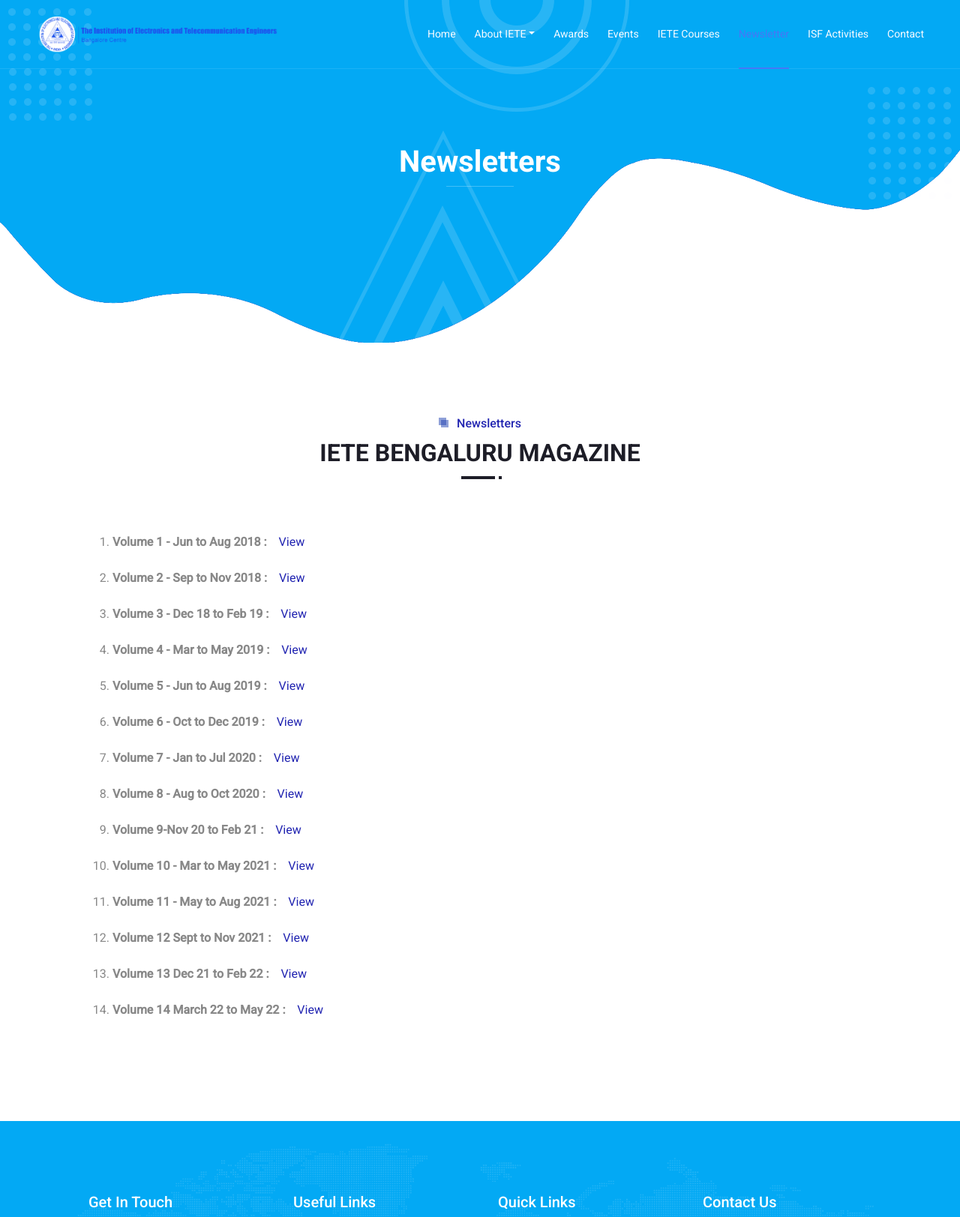
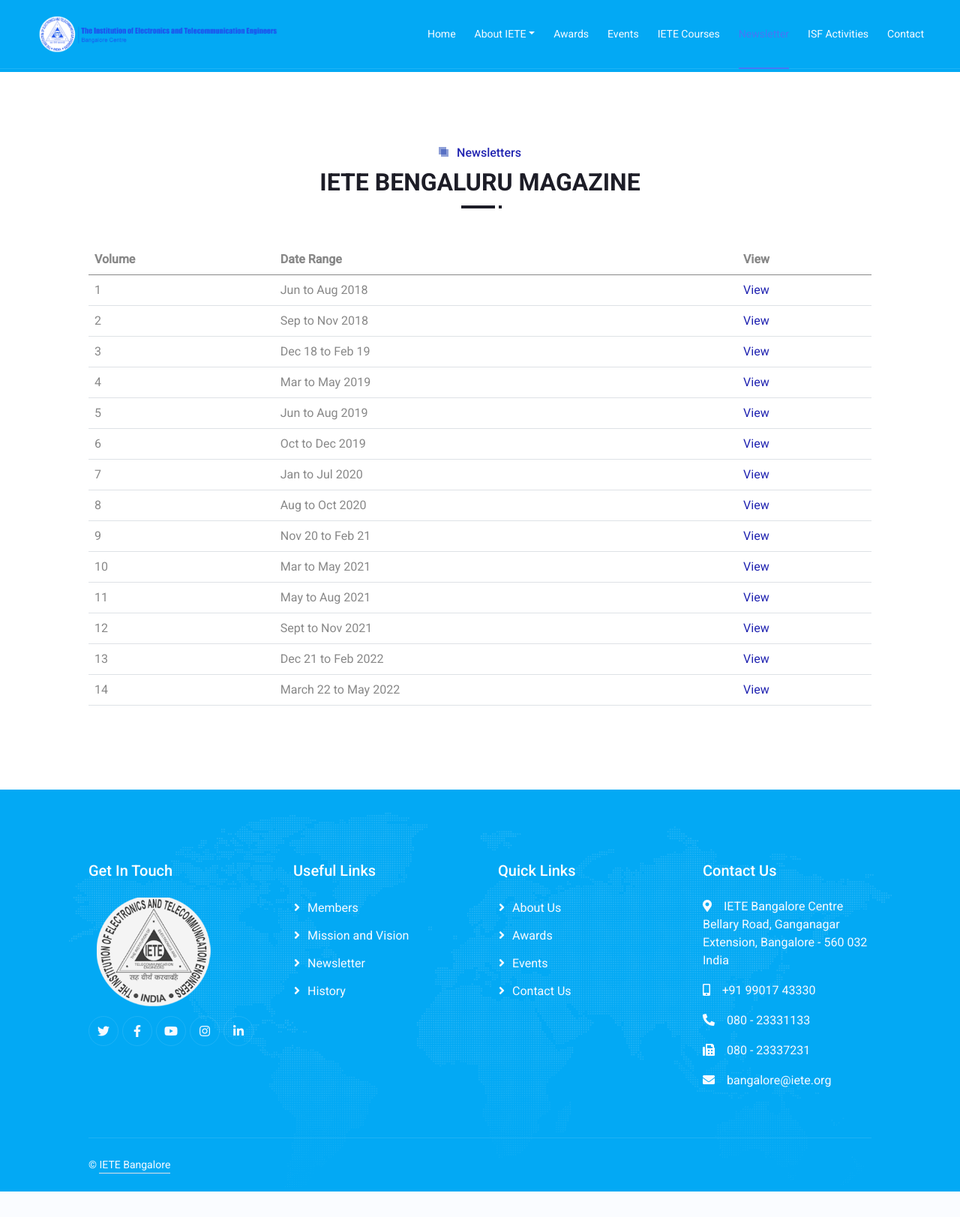
Before and after one commit to KetanKeshav/IETE-Bangalore, a PHP site: page /newsletter.php in a window 1280 px wide. Shown: the top 1623 px of the page at 75% size. After the commit the page ends 1589 px from the top, so only its background shows below. Run offline with PHP 8.4, Linux system fonts and the light colour scheme; some libraries are stand-ins or nearby versions.

Commit message:
newsletter

```diff
--- a/newsletter.php
+++ b/newsletter.php
@@ -27,15 +27,7 @@
         <div class="container-xxl position-relative p-0">
             <?php include 'include/navbar.php'; ?>
 
-            <div class="container-xxl py-5 bg-primary hero-header mb-5">
-                <div class="container my-5 py-5 px-lg-5">
-                    <div class="row g-5 py-5">
-                        <div class="col-12 text-center">
-                            <h1 class="text-white animated zoomIn">Newsletters</h1>
-                            <hr class="bg-white mx-auto mt-0" style="width: 90px;">
-                        </div>
-                    </div>
-                </div>
+            <div class="container-xxl py-5 bg-primary mb-5">
             </div>
         </div>
         <!-- Navbar & Hero End -->
@@ -68,52 +60,90 @@
                 </div>
                 <div class="row g-5">
                     <div class="col-lg-12 wow fadeInUp" data-wow-delay="0.1s">
-                        <p class="mb-4">
-                        <ol>
-                            <li>
-                                <b>Volume 1 - Jun to Aug 2018 :</b> &nbsp;&nbsp; <a href="assets\newsletter\volume_1.pdf" target="_blank" target="_blank">View</a>
-                            </li><br>
-                            <li>
-                                <b>Volume 2 - Sep to Nov 2018 :</b> &nbsp;&nbsp; <a href="assets\newsletter\volume_2.pdf" target="_blank">View</a>
-                            </li><br>
-                            <li>
-                                <b>Volume 3 - Dec 18 to Feb 19 :</b> &nbsp;&nbsp; <a href="assets\newsletter\volume_3.pdf" target="_blank">View</a>
-                            </li><br>
-                            <li>
-                                <b>Volume 4 - Mar to May 2019 :</b> &nbsp;&nbsp; <a href="assets\newsletter\volume_4.pdf" target="_blank">View</a>
-                            </li><br>
-                            <li>
-                                <b>Volume 5 - Jun to Aug 2019 :</b> &nbsp;&nbsp; <a href="assets\newsletter\volume_5.pdf" target="_blank">View</a>
-                            </li><br>
-                            <li>
-                                <b>Volume 6 - Oct to Dec 2019 :</b> &nbsp;&nbsp; <a href="assets\newsletter\volume_6.pdf" target="_blank">View</a>
-                            </li><br>
-                            <li>
-                                <b>Volume 7 - Jan to Jul 2020 :</b> &nbsp;&nbsp; <a href="assets\newsletter\volume_7.pdf" target="_blank">View</a>
-                            </li><br>
-                            <li>
-                                <b>Volume 8 - Aug to Oct 2020 :</b> &nbsp;&nbsp; <a href="assets\newsletter\volume_8.pdf" target="_blank">View</a>
-                            </li><br>
-                            <li>
-                                <b>Volume 9-Nov 20 to Feb 21 :</b> &nbsp;&nbsp; <a href="assets\newsletter\volume_9.pdf" target="_blank">View</a>
-                            </li><br>
-                            <li>
-                                <b>Volume 10 - Mar to May 2021 :</b> &nbsp;&nbsp; <a href="assets\newsletter\volume_10.pdf" target="_blank">View</a>
-                            </li><br>
-                            <li>
-                                <b>Volume 11 - May to Aug 2021 :</b> &nbsp;&nbsp; <a href="assets\newsletter\volume_11.pdf" target="_blank">View</a>
-                            </li><br>
-                            <li>
-                                <b>Volume 12 Sept to Nov 2021 :</b> &nbsp;&nbsp; <a href="assets\newsletter\volume_12.pdf" target="_blank">View</a>
-                            </li><br>
-                            <li>
-                                <b>Volume 13 Dec 21 to Feb 22 :</b> &nbsp;&nbsp; <a href="assets\newsletter\volume_13.pdf" target="_blank">View</a>
-                            </li><br>
-                            <li>
-                                <b>Volume 14 March 22 to May 22 :</b> &nbsp;&nbsp; <a href="assets\newsletter\volume_14.pdf" target="_blank">View</a>
-                            </li><br>
-                        </ol>
-                        </p>
+                        <div class="table-responsive">
+                            <table class="table">
+                                <thead>
+                                    <tr>
+                                        <th>Volume</th>
+                                        <th>Date Range</th>
+                                        <th>View</th>
+                                    </tr>
+                                </thead>
+                                <tbody>
+                                    <tr>
+                                        <td>1</td>
+                                        <td>Jun to Aug 2018</td>
+                                        <td><a href="assets\newsletter\volume_1.pdf" target="_blank">View</a></td>
+                                    </tr>
+                                    <tr>
+                                        <td>2</td>
+                                        <td>Sep to Nov 2018</td>
+                                        <td><a href="assets\newsletter\volume_2.pdf" target="_blank">View</a></td>
+                                    </tr>
+                                    <tr>
+                                        <td>3</td>
+                                        <td>Dec 18 to Feb 19</td>
+                                        <td><a href="assets\newsletter\volume_3.pdf" target="_blank">View</a></td>
+                                    </tr>
+                                    <tr>
+                                        <td>4</td>
+                                        <td>Mar to May 2019</td>
+                                        <td><a href="assets\newsletter\volume_4.pdf" target="_blank">View</a></td>
+                                    </tr>
+                                    <tr>
+                                        <td>5</td>
+                                        <td>Jun to Aug 2019</td>
+                                        <td><a href="assets\newsletter\volume_5.pdf" target="_blank">View</a></td>
+                                    </tr>
+                                    <tr>
+                                        <td>6</td>
+                                        <td>Oct to Dec 2019</td>
+                                        <td><a href="assets\newsletter\volume_6.pdf" target="_blank">View</a></td>
+                                    </tr>
+                                    <tr>
+                                        <td>7</td>
+                                        <td>Jan to Jul 2020</td>
+                                        <td><a href="assets\newsletter\volume_7.pdf" target="_blank">View</a></td>
+                                    </tr>
+                                    <tr>
+                                        <td>8</td>
+                                        <td>Aug to Oct 2020</td>
+                                        <td><a href="assets\newsletter\volume_8.pdf" target="_blank">View</a></td>
+                                    </tr>
+                                    <tr>
+                                        <td>9</td>
+                                        <td>Nov 20 to Feb 21</td>
+                                        <td><a href="assets\newsletter\volume_9.pdf" target="_blank">View</a></td>
+                                    </tr>
+                                    <tr>
+                                        <td>10</td>
+                                        <td>Mar to May 2021</td>
+                                        <td><a href="assets\newsletter\volume_10.pdf" target="_blank">View</a></td>
+                                    </tr>
+                                    <tr>
+                                        <td>11</td>
+                                        <td>May to Aug 2021</td>
+                                        <td><a href="assets\newsletter\volume_11.pdf" target="_blank">View</a></td>
+                                    </tr>
+                                    <tr>
+                                        <td>12</td>
+                                        <td>Sept to Nov 2021</td>
+                                        <td><a href="assets\newsletter\volume_12.pdf" target="_blank">View</a></td>
+                                    </tr>
+                                    <tr>
+                                        <td>13</td>
+                                        <td>Dec 21 to Feb 2022</td>
+                                        <td><a href="assets\newsletter\volume_13.pdf" target="_blank">View</a></td>
+                                    </tr>
+                                    <tr>
+                                        <td>14</td>
+                                        <td>March 22 to May 2022</td>
+                                        <td><a href="assets\newsletter\volume_14.pdf" target="_blank">View</a></td>
+                                    </tr>
+                                </tbody>
+                            </table>
+                        </div>
+
 
                     </div>
                 </div>
```
